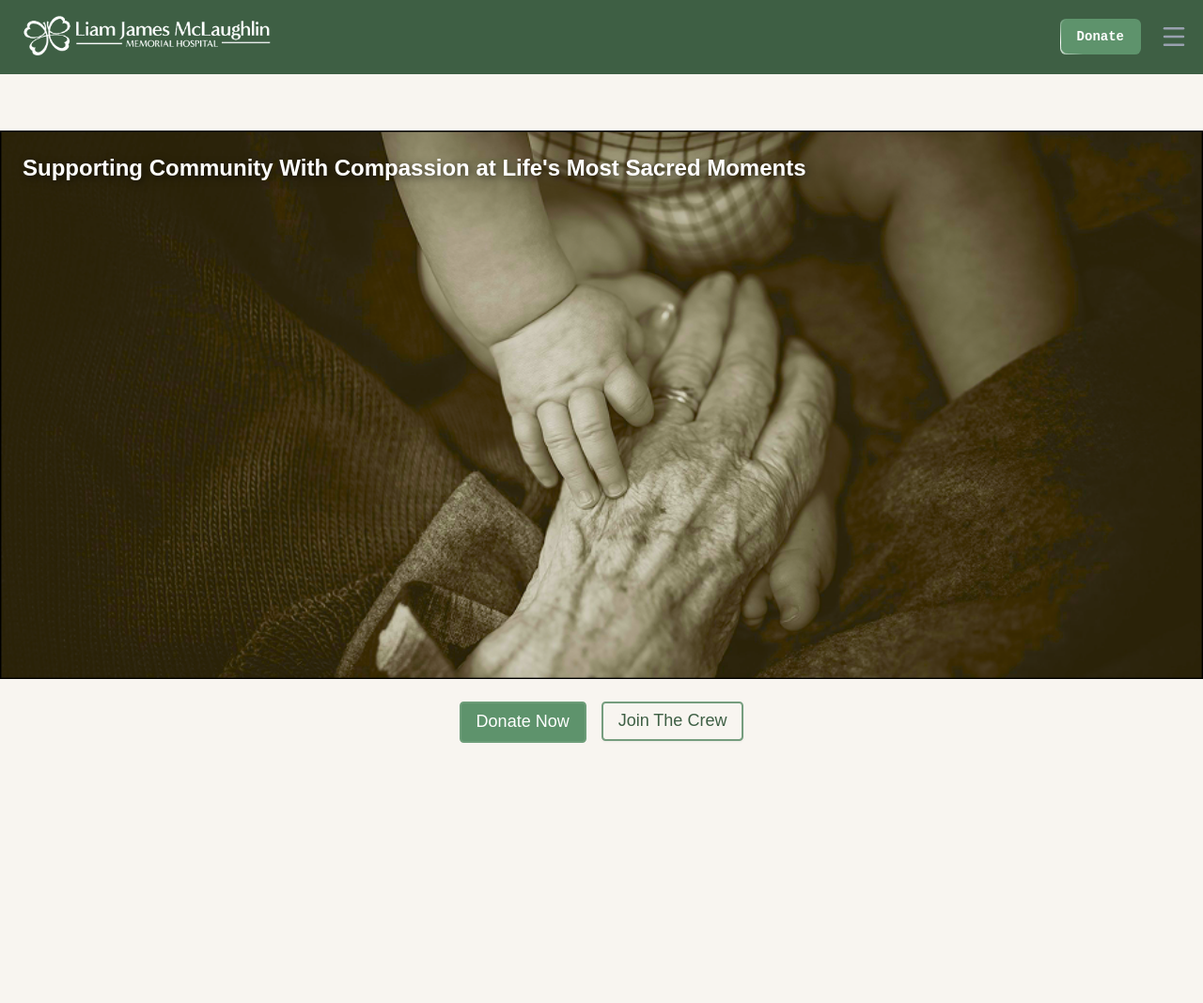
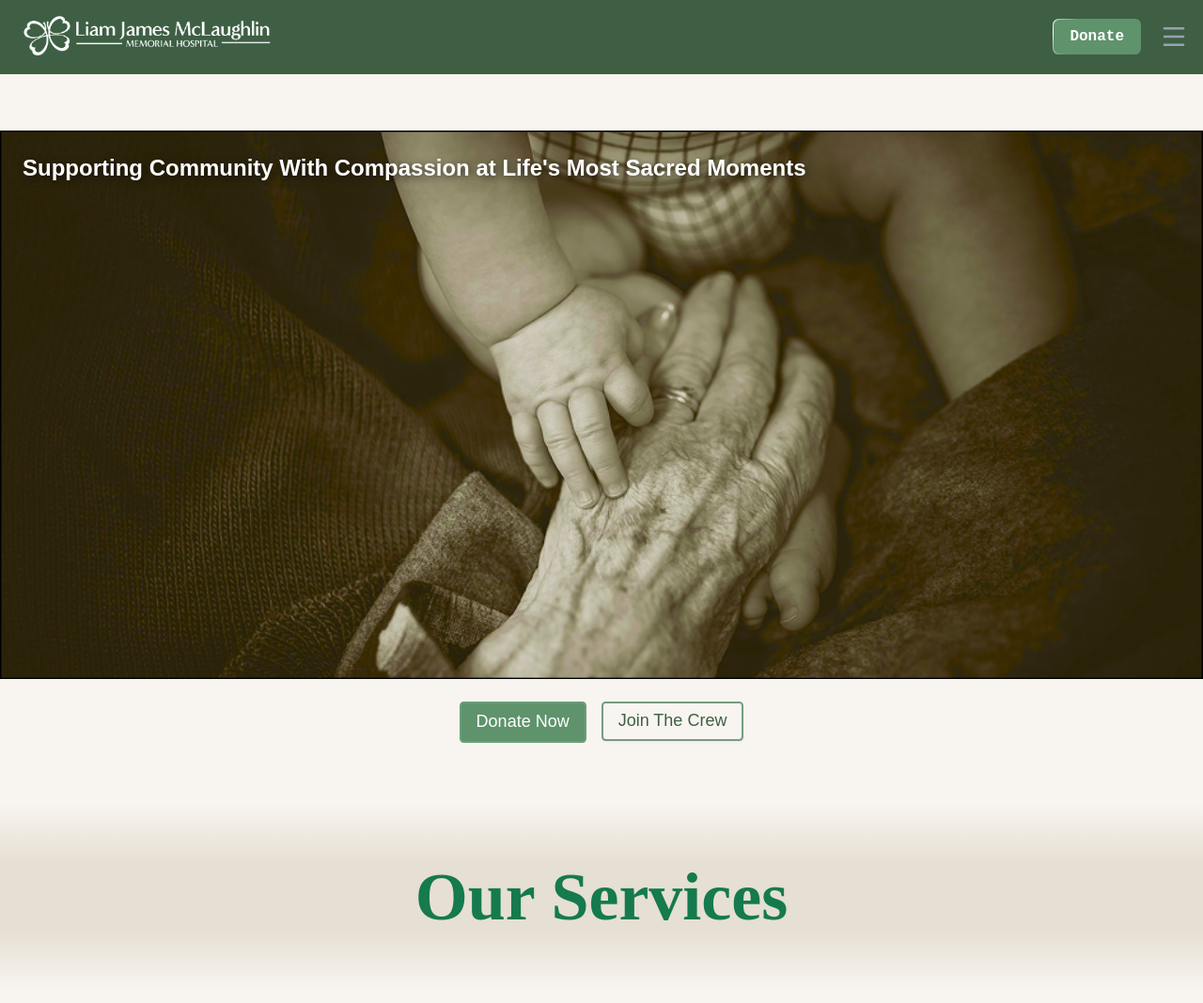
Before and after one commit to Sama2511/LJM, a Next.js app in the folder ljm-website/: page / in a window 1280 px wide. Shown: the top 1068 px of the page at 94% size. Before the commit the page ends 800 px from the top, so only its background shows below. Built offline with nearby package versions, Linux system fonts and the light colour scheme.

Commit message:
Services Section gradient

```diff
--- a/ljm-website/app/page.tsx
+++ b/ljm-website/app/page.tsx
@@ -1,8 +1,6 @@
 import { Button } from "@/components/ui/button";
 import Image from "next/image";
 import Link from "next/link";
-import { Heart } from "lucide-react";
-
 export default function Home() {
   return (
     <>
@@ -48,6 +46,29 @@
           className="@[800]:w-[370px]@ mt-10 hidden @[630]:block @[800]:h-[370px] @[890]:h-[400px] @[890]:w-[400px] @[1000]:h-[450] @[1000]:w-[450] @[1200]:h-[500] @[1200]:w-[500] @[1400]:h-[600] @[1400]:w-[600] @[1600]:h-[700] @[1600]:w-[700] @[1800]:h-[700] @[1800]:w-[700]"
         />
       </section>
+
+      <div
+        className="bg-gradient-to-b from-[#F8F5F0] via-[#F8F5F0] to-[#E6DFD3]"
+        aria-hidden="true"
+      >
+        <div className="container mx-auto py-16"></div>
+      </div>
+
+      <section id="services" className="bg-[#E6DFD3]">
+        <div className="container mx-auto flex justify-center">
+          <div className="flex flex-col gap-20">
+            <h1 className="font-serif text-7xl font-bold text-[#157A4E]">
+              Our Services
+            </h1>
+          </div>
+        </div>
+      </section>
+      <div
+        className="bg-gradient-to-t from-[#F8F5F0] via-[#F8F5F0] to-[#E6DFD3]"
+        aria-hidden="true"
+      >
+        <div className="container mx-auto py-16"></div>
+      </div>
     </>
   );
 }
--- a/ljm-website/components/header.tsx
+++ b/ljm-website/components/header.tsx
@@ -33,9 +33,8 @@
               </span>
             </Link>
           </Button> */}
-
           <div className="animate-rotate-border w-full max-w-sm cursor-pointer rounded-lg bg-conic-[from_var(--border-angle)] from-[#5e936c] from-80% via-white via-90% to-[#5e936c] to-100% p-px">
-            <Button className="rounded-lg border border-[#5e936c] bg-[#5e936c] px-4 text-center font-mono text-[14px] font-bold @[600]:px-10 @[600]:text-[22px]">
+            <Button className="rounded-lg border border-[#5e936c] bg-[#5e936c] px-4 text-center font-mono text-[16px] font-bold @[600]:px-10 @[600]:text-[22px]">
               Donate
             </Button>
           </div>
--- /dev/null
+++ b/ljm-website/components/ui/card.tsx
@@ -0,0 +1,92 @@
+import * as React from "react"
+
+import { cn } from "@/lib/utils"
+
+function Card({ className, ...props }: React.ComponentProps<"div">) {
+  return (
+    <div
+      data-slot="card"
+      className={cn(
+        "bg-card text-card-foreground flex flex-col gap-6 rounded-xl border py-6 shadow-sm",
+        className
+      )}
+      {...props}
+    />
+  )
+}
+
+function CardHeader({ className, ...props }: React.ComponentProps<"div">) {
+  return (
+    <div
+      data-slot="card-header"
+      className={cn(
+        "@container/card-header grid auto-rows-min grid-rows-[auto_auto] items-start gap-2 px-6 has-data-[slot=card-action]:grid-cols-[1fr_auto] [.border-b]:pb-6",
+        className
+      )}
+      {...props}
+    />
+  )
+}
+
+function CardTitle({ className, ...props }: React.ComponentProps<"div">) {
+  return (
+    <div
+      data-slot="card-title"
+      className={cn("leading-none font-semibold", className)}
+      {...props}
+    />
+  )
+}
+
+function CardDescription({ className, ...props }: React.ComponentProps<"div">) {
+  return (
+    <div
+      data-slot="card-description"
+      className={cn("text-muted-foreground text-sm", className)}
+      {...props}
+    />
+  )
+}
+
+function CardAction({ className, ...props }: React.ComponentProps<"div">) {
+  return (
+    <div
+      data-slot="card-action"
+      className={cn(
+        "col-start-2 row-span-2 row-start-1 self-start justify-self-end",
+        className
+      )}
+      {...props}
+    />
+  )
+}
+
+function CardContent({ className, ...props }: React.ComponentProps<"div">) {
+  return (
+    <div
+      data-slot="card-content"
+      className={cn("px-6", className)}
+      {...props}
+    />
+  )
+}
+
+function CardFooter({ className, ...props }: React.ComponentProps<"div">) {
+  return (
+    <div
+      data-slot="card-footer"
+      className={cn("flex items-center px-6 [.border-t]:pt-6", className)}
+      {...props}
+    />
+  )
+}
+
+export {
+  Card,
+  CardHeader,
+  CardFooter,
+  CardTitle,
+  CardAction,
+  CardDescription,
+  CardContent,
+}
```
